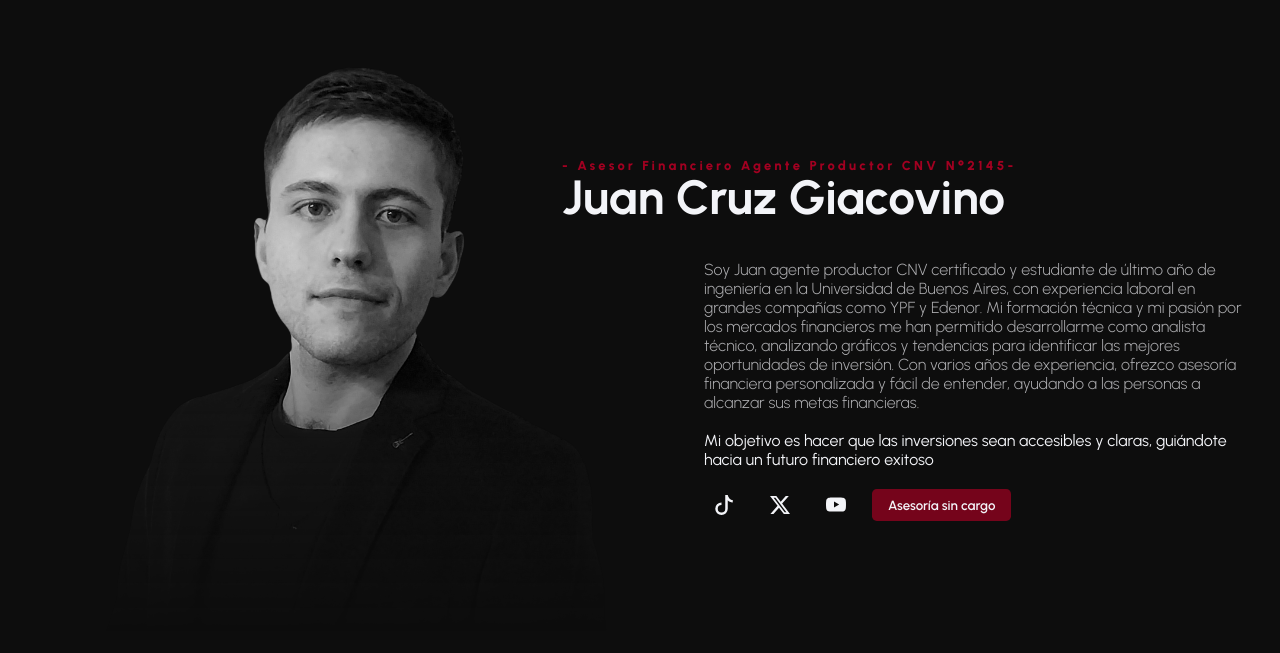
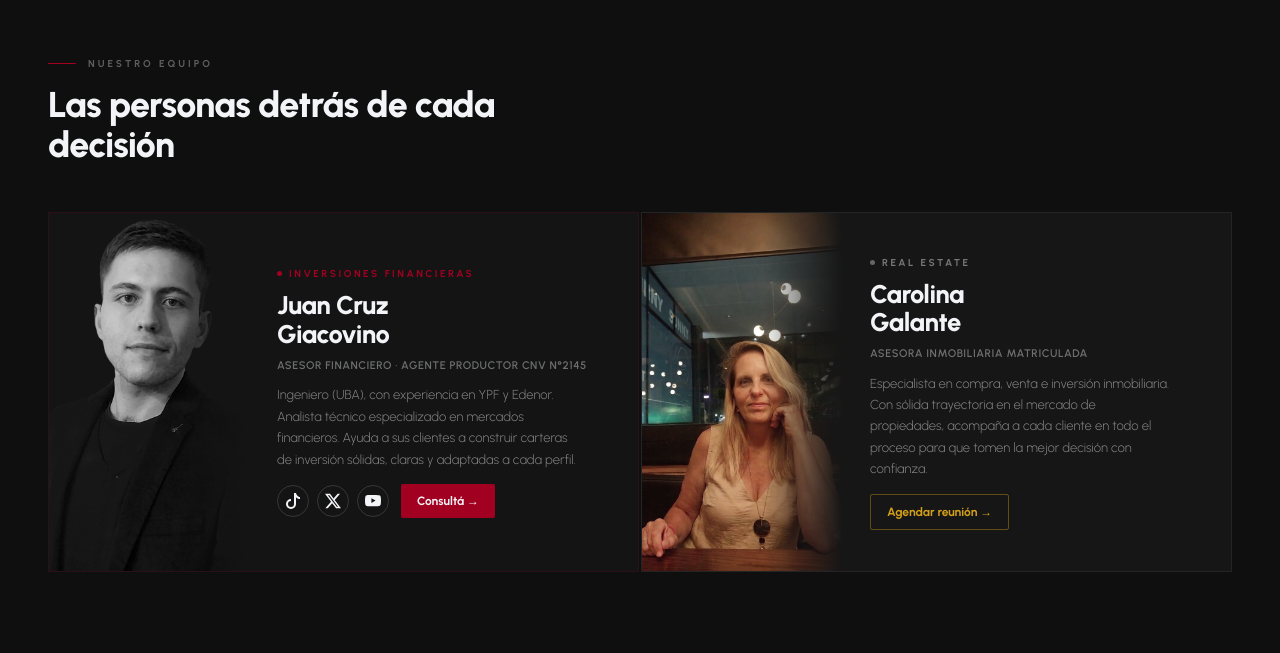
Before and after one commit to jcginversiones/JCGInversiones, a React (Vite) app: page / in a window 1280 px wide. Shown: the part 3507-4160 px from the top of the page. Built offline with nearby package versions, Linux system fonts and the light colour scheme.

Commit message:
Add files via upload

```diff
--- a/src/components/Presentation.css
+++ b/src/components/Presentation.css
@@ -1,114 +1,254 @@
-.presentation{
+/* ── NOSOTROS ── */
+.nosotros {
     width: 100%;
-    min-height: 100vh;
+    padding: 80px 48px;
+    background: #0f0f0f;
+}
+
+.nosotrosHeader {
+    margin-bottom: 48px;
+}
+
+.nosotrosEyebrow {
     display: flex;
     align-items: center;
-    padding: 2rem;
+    gap: 12px;
+    font-size: 10px;
+    font-weight: 700;
+    letter-spacing: 3px;
+    text-transform: uppercase;
+    color: rgba(243,244,248,0.35);
+    margin-bottom: 14px;
 }
 
-.presentation img{
-    max-width: 40rem;
-    aspect-ratio: 1 / 1;
-    mask-image: linear-gradient(180deg, #fff 41%, transparent 90%);
+.eyebrowLine {
+    display: block;
+    width: 28px;
+    height: 1px;
+    background: var(--color1);
+    flex-shrink: 0;
 }
 
+.nosotrosTitulo {
+    font-size: clamp(24px, 2.8vw, 38px);
+    font-weight: 800;
+    letter-spacing: -0.02em;
+    line-height: 1.1;
+    color: var(--white);
+    max-width: 480px;
+}
 
-.pProfile{
+/* ── GRID ── */
+.nosotrosGrid {
+    display: grid;
+    grid-template-columns: 1fr 1fr;
+    gap: 2px;
+}
+
+/* ── CARD BASE ── */
+.teamCard {
+    display: grid;
+    grid-template-columns: 200px 1fr;
+    gap: 0;
+    min-height: 360px;
     position: relative;
+    overflow: hidden;
+}
+
+.teamCardFinanciero {
+    background: #141414;
+    border: 1px solid rgba(162,0,33,0.15);
+}
+
+.teamCardRE {
+    background: #161616;
+    border: 1px solid rgba(255,255,255,0.06);
+}
+
+/* ── IMAGEN ── */
+.teamCardImgWrap {
+    position: relative;
+    overflow: hidden;
+}
+
+.teamCardImg {
+    width: 100%;
+    height: 100%;
+    object-fit: cover;
+    object-position: top center;
+    display: block;
+    filter: grayscale(20%);
+    transition: .4s ease-out;
+}
+
+.teamCard:hover .teamCardImg {
+    filter: grayscale(0%);
+    transform: scale(1.03);
+}
+
+.teamCardImgOverlay {
+    position: absolute;
+    inset: 0;
+    background: linear-gradient(to right, transparent 60%, #141414 100%);
+}
+
+.teamCardRE .teamCardImgOverlay {
+    background: linear-gradient(to right, transparent 60%, #161616 100%);
+}
+
+/* ── BODY ── */
+.teamCardBody {
+    padding: 32px 28px;
     display: flex;
     flex-direction: column;
-    align-items: flex-start;
     justify-content: center;
-    padding-left: 2rem;
+    gap: 10px;
 }
 
-
-.pTrader{
-    position: absolute;
-    top: -70px;
-    left: -110px;
+/* ── ROLE ── */
+.teamCardRole {
+    display: flex;
+    align-items: center;
+    gap: 7px;
+    font-size: 10px;
+    font-weight: 700;
+    letter-spacing: 2.5px;
+    text-transform: uppercase;
 }
 
+.teamCardRoleRed { color: var(--color1); }
+.teamCardRoleGray { color: #777; }
 
-.pTrader p{
-    letter-spacing: .2rem;
-    color: var(--color1);
-    font-size: small;
-    line-height: normal;
-    font-weight: 800;
-    text-wrap: balance;
-    text-align: left;
+.roleDot {
+    width: 5px;
+    height: 5px;
+    border-radius: 50%;
+    flex-shrink: 0;
 }
 
+.roleDotRed { background: var(--color1); }
+.roleDotGray { background: #666; }
 
-.pName{
-    font-size: xxx-large;
-    line-height: 3rem;
+/* ── NAME ── */
+.teamCardName {
+    font-size: clamp(22px, 2vw, 28px);
+    font-weight: 800;
+    letter-spacing: -0.02em;
+    line-height: 1.1;
+    color: var(--white);
 }
 
-.pDescription{
-    margin-top: 2rem;
-    color: var(--whiteTransparent);
-    line-height: normal;
+/* ── TITLE ── */
+.teamCardTitle {
+    font-size: 11px;
+    font-weight: 600;
+    letter-spacing: 0.05em;
+    color: rgba(243,244,248,0.4);
+    text-transform: uppercase;
 }
 
-
-.pDescription span{
-    font-weight: bolder;
-    text-wrap: pretty;
-    text-align: center;
+/* ── DESC ── */
+.teamCardDesc {
+    font-size: 13px;
+    line-height: 1.65;
+    color: rgba(243,244,248,0.5);
+    max-width: 300px;
 }
 
-.pRedes{
-    width: 100%;
-    margin-top: 1rem;
+/* ── LINKS ── */
+.teamCardLinks {
     display: flex;
     align-items: center;
-    justify-content: flex-start;
-    gap: 1rem;
+    gap: 8px;
+    margin-top: 4px;
+    flex-wrap: wrap;
 }
 
-
-.pRedItem{
-    width: 2.5rem;
-    height: 2.5rem;
-    background-color: transparent;
-    border: none;
+.teamSocial {
+    width: 32px;
+    height: 32px;
     border-radius: 50%;
+    border: 1px solid rgba(243,244,248,0.15);
     display: flex;
     align-items: center;
     justify-content: center;
-    transition: .3s ease-out;
+    color: rgba(243,244,248,0.5);
+    text-decoration: none;
+    transition: .2s ease-out;
 }
 
-
-.pRedItem:hover{
-    background-color:var(--color1);
+.teamSocial:hover {
+    background: var(--color1);
+    border-color: var(--color1);
+    color: var(--white);
 }
 
+.teamBtnContact {
+    padding: 8px 16px;
+    background: var(--color1);
+    color: var(--white);
+    font-size: 12px;
+    font-weight: 700;
+    text-decoration: none;
+    border-radius: 2px;
+    transition: .2s ease-out;
+    margin-left: 4px;
+}
 
+.teamBtnContact:hover { background: #c0002a; }
 
-@media only screen and (max-width: 850px){
-    .presentation{
-        position: relative;
-        padding: 0rem;
+.teamBtnContactGold {
+    padding: 8px 16px;
+    background: transparent;
+    color: #D4A017;
+    font-size: 12px;
+    font-weight: 700;
+    text-decoration: none;
+    border: 1px solid rgba(212,160,23,0.4);
+    border-radius: 2px;
+    transition: .2s ease-out;
+}
+
+.teamBtnContactGold:hover {
+    background: #D4A017;
+    color: #0d0d0d;
+}
+
+/* ── RESPONSIVE ── */
+@media only screen and (max-width: 900px) {
+    .nosotros {
+        padding: 60px 24px;
     }
 
-
-    .pProfile{
-        position: absolute;
-        padding: 1rem;
+    .nosotrosGrid {
+        grid-template-columns: 1fr;
+        gap: 2px;
     }
 
-
-    .pTrader{
-        position: static;
+    .teamCard {
+        grid-template-columns: 140px 1fr;
+        min-height: 240px;
     }
 
+    .teamCardBody {
+        padding: 20px 18px;
+        gap: 8px;
+    }
 
-    .presentation img {
-        mask-image: linear-gradient(180deg, #fff 50%, transparent 100%);
-        position: absolute;
-        left: 0px;
+    .teamCardDesc { display: none; }
+}
+
+@media only screen and (max-width: 550px) {
+    .teamCard {
+        grid-template-columns: 1fr;
+        grid-template-rows: 200px auto;
+    }
+
+    .teamCardImgOverlay {
+        background: linear-gradient(to top, #141414 20%, transparent 100%);
+    }
+
+    .teamCardRE .teamCardImgOverlay {
+        background: linear-gradient(to top, #161616 20%, transparent 100%);
     }
 }
--- a/src/components/Presentation.tsx
+++ b/src/components/Presentation.tsx
@@ -1,54 +1,88 @@
-import ButtonAction from './ButtonAction';
 import './Presentation.css';
 
 interface PresentationProps {
     id: string;
 }
 
-const Presentation : React.FC<PresentationProps> = ({id}) =>{
-    return(
-        <section className='presentation' id={id}>
-            <img src="/profile.png" alt="Trader a cargo Juan Giacovino" />
-            <article className='pProfile'>
-                <div className='pTrader'>
-                    <p>- Asesor Financiero Agente Productor CNV N°2145-</p>
-                    <h2 className='pName'>Juan Cruz Giacovino</h2>
+const Presentation: React.FC<PresentationProps> = ({ id }) => {
+    return (
+        <section className='nosotros' id={id}>
+            <div className='nosotrosHeader'>
+                <p className='nosotrosEyebrow'>
+                    <span className='eyebrowLine'></span>
+                    Nuestro Equipo
+                </p>
+                <h2 className='nosotrosTitulo'>Las personas detrás de cada decisión</h2>
             </div>
 
-                <p className='pDescription'>
-                    Soy Juan agente productor CNV certificado y estudiante de último año de ingeniería en la Universidad de Buenos Aires, con experiencia laboral en grandes compañías como YPF y Edenor. Mi formación técnica y mi pasión por los mercados financieros me han permitido desarrollarme como analista técnico, analizando gráficos y tendencias para identificar las mejores oportunidades de inversión. Con varios años de experiencia, ofrezco asesoría financiera personalizada y fácil de entender, ayudando a las personas a alcanzar sus metas financieras.
-                    <br/>
-                    <br/>
-                    <span>Mi objetivo es hacer que las inversiones sean accesibles y claras, guiándote hacia un futuro financiero exitoso</span>
+            <div className='nosotrosGrid'>
+
+                {/* JUAN CRUZ */}
+                <article className='teamCard teamCardFinanciero'>
+                    <div className='teamCardImgWrap'>
+                        <img src='/profile.png' alt='Juan Cruz Giacovino' className='teamCardImg' />
+                        <div className='teamCardImgOverlay'></div>
+                    </div>
+                    <div className='teamCardBody'>
+                        <div className='teamCardRole teamCardRoleRed'>
+                            <span className='roleDot roleDotRed'></span>
+                            Inversiones Financieras
+                        </div>
+                        <h3 className='teamCardName'>Juan Cruz<br />Giacovino</h3>
+                        <p className='teamCardTitle'>Asesor Financiero · Agente Productor CNV N°2145</p>
+                        <p className='teamCardDesc'>
+                            Ingeniero (UBA), con experiencia en YPF y Edenor. Analista técnico especializado en mercados financieros. Ayuda a sus clientes a construir carteras de inversión sólidas, claras y adaptadas a cada perfil.
                         </p>
-
-                <div className='pRedes'>
-                        <a href="https://www.tiktok.com/@jcg00_" target='_blank' className='pRedItem'>
-                             <svg xmlns="http://www.w3.org/2000/svg" width="20" height="20" fill="currentColor" viewBox="0 0 16 16">
-                                <path d="M9 0h1.98c.144.715.54 1.617 1.235 2.512C12.895 3.389 13.797 4 15 4v2c-1.753 0-3.07-.814-4-1.829V11a5 5 0 1 1-5-5v2a3 3 0 1 0 3 3z"/>
+                        <div className='teamCardLinks'>
+                            <a href='https://www.tiktok.com/@jcg00_' target='_blank' rel='noopener noreferrer' className='teamSocial'>
+                                <svg xmlns='http://www.w3.org/2000/svg' width='16' height='16' fill='currentColor' viewBox='0 0 16 16'>
+                                    <path d='M9 0h1.98c.144.715.54 1.617 1.235 2.512C12.895 3.389 13.797 4 15 4v2c-1.753 0-3.07-.814-4-1.829V11a5 5 0 1 1-5-5v2a3 3 0 1 0 3 3z'/>
                                 </svg>
                             </a>
-
-
-                        <a href="https://x.com/JCG00_?t=xwRyj_peqeKBYEklQeRKag&s=08" target='_blank' className='pRedItem'>
-                            <svg xmlns="http://www.w3.org/2000/svg" width="20" height="20" fill="currentColor" viewBox="0 0 16 16">
-                                <path d="M12.6.75h2.454l-5.36 6.142L16 15.25h-4.937l-3.867-5.07-4.425 5.07H.316l5.733-6.57L0 .75h5.063l3.495 4.633L12.601.75Zm-.86 13.028h1.36L4.323 2.145H2.865z"/>
+                            <a href='https://x.com/JCG00_' target='_blank' rel='noopener noreferrer' className='teamSocial'>
+                                <svg xmlns='http://www.w3.org/2000/svg' width='16' height='16' fill='currentColor' viewBox='0 0 16 16'>
+                                    <path d='M12.6.75h2.454l-5.36 6.142L16 15.25h-4.937l-3.867-5.07-4.425 5.07H.316l5.733-6.57L0 .75h5.063l3.495 4.633L12.601.75Zm-.86 13.028h1.36L4.323 2.145H2.865z'/>
                                 </svg>
                             </a>
-
-
-                        <a href=" https://www.youtube.com/@JCG00_" target='_blank' className='pRedItem'>
-                             <svg xmlns="http://www.w3.org/2000/svg" width="20" height="20" fill="currentColor" viewBox="0 0 16 16">
-                                <path d="M8.051 1.999h.089c.822.003 4.987.033 6.11.335a2.01 2.01 0 0 1 1.415 1.42c.101.38.172.883.22 1.402l.01.104.022.26.008.104c.065.914.073 1.77.074 1.957v.075c-.001.194-.01 1.108-.082 2.06l-.008.105-.009.104c-.05.572-.124 1.14-.235 1.558a2.01 2.01 0 0 1-1.415 1.42c-1.16.312-5.569.334-6.18.335h-.142c-.309 0-1.587-.006-2.927-.052l-.17-.006-.087-.004-.171-.007-.171-.007c-1.11-.049-2.167-.128-2.654-.26a2.01 2.01 0 0 1-1.415-1.419c-.111-.417-.185-.986-.235-1.558L.09 9.82l-.008-.104A31 31 0 0 1 0 7.68v-.123c.002-.215.01-.958.064-1.778l.007-.103.003-.052.008-.104.022-.26.01-.104c.048-.519.119-1.023.22-1.402a2.01 2.01 0 0 1 1.415-1.42c.487-.13 1.544-.21 2.654-.26l.17-.007.172-.006.086-.003.171-.007A100 100 0 0 1 7.858 2zM6.4 5.209v4.818l4.157-2.408z"/>
+                            <a href='https://www.youtube.com/@JCG00_' target='_blank' rel='noopener noreferrer' className='teamSocial'>
+                                <svg xmlns='http://www.w3.org/2000/svg' width='16' height='16' fill='currentColor' viewBox='0 0 16 16'>
+                                    <path d='M8.051 1.999h.089c.822.003 4.987.033 6.11.335a2.01 2.01 0 0 1 1.415 1.42c.101.38.172.883.22 1.402l.01.104.022.26.008.104c.065.914.073 1.77.074 1.957v.075c-.001.194-.01 1.108-.082 2.06l-.008.105-.009.104c-.05.572-.124 1.14-.235 1.558a2.01 2.01 0 0 1-1.415 1.42c-1.16.312-5.569.334-6.18.335h-.142c-.309 0-1.587-.006-2.927-.052l-.17-.006-.087-.004-.171-.007-.171-.007c-1.11-.049-2.167-.128-2.654-.26a2.01 2.01 0 0 1-1.415-1.419c-.111-.417-.185-.986-.235-1.558L.09 9.82l-.008-.104A31 31 0 0 1 0 7.68v-.123c.002-.215.01-.958.064-1.778l.007-.103.003-.052.008-.104.022-.26.01-.104c.048-.519.119-1.023.22-1.402a2.01 2.01 0 0 1 1.415-1.42c.487-.13 1.544-.21 2.654-.26l.17-.007.172-.006.086-.003.171-.007A100 100 0 0 1 7.858 2zM6.4 5.209v4.818l4.157-2.408z'/>
                                 </svg>
                             </a>
-
-                        <ButtonAction colorSet={1} text='Asesoría sin cargo' to='https://wa.me/541169787999?text=Hola%20JCG Inversiones,%20encontré%20tu%20perfil%20a%20través%20de%20la%20web%20y%20me%20interesaba%20saber%20sobre%20tus%20Servicios%20en%20Trading'/>
+                            <a href='https://wa.me/541169787999' target='_blank' rel='noopener noreferrer' className='teamBtnContact'>
+                                Consultá →
+                            </a>
+                        </div>
                     </div>
                 </article>
 
+                {/* CAROLINA */}
+                <article className='teamCard teamCardRE'>
+                    <div className='teamCardImgWrap'>
+                        <img src='/profile1.png' alt='Carolina Galante' className='teamCardImg' />
+                        <div className='teamCardImgOverlay'></div>
+                    </div>
+                    <div className='teamCardBody'>
+                        <div className='teamCardRole teamCardRoleGray'>
+                            <span className='roleDot roleDotGray'></span>
+                            Real Estate
+                        </div>
+                        <h3 className='teamCardName'>Carolina<br />Galante</h3>
+                        <p className='teamCardTitle'>Asesora Inmobiliaria Matriculada</p>
+                        <p className='teamCardDesc'>
+                            Especialista en compra, venta e inversión inmobiliaria. Con sólida trayectoria en el mercado de propiedades, acompaña a cada cliente en todo el proceso para que tomen la mejor decisión con confianza.
+                        </p>
+                        <div className='teamCardLinks'>
+                            <a href='https://cal.com/jcgstrategic/jcginversiones' target='_blank' rel='noopener noreferrer' className='teamBtnContactGold'>
+                                Agendar reunión →
+                            </a>
+                        </div>
+                    </div>
+                </article>
+
+            </div>
         </section>
-    )
-}
+    );
+};
 
 export default Presentation;
```
Lines whose indentation alone changed are shown as unchanged.
